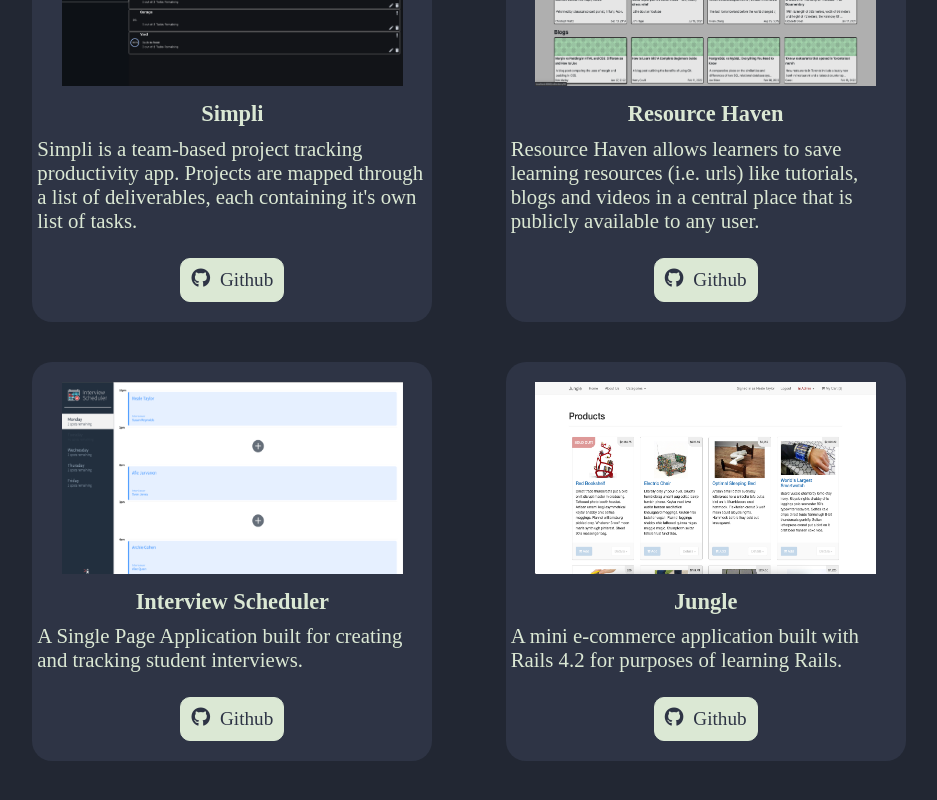
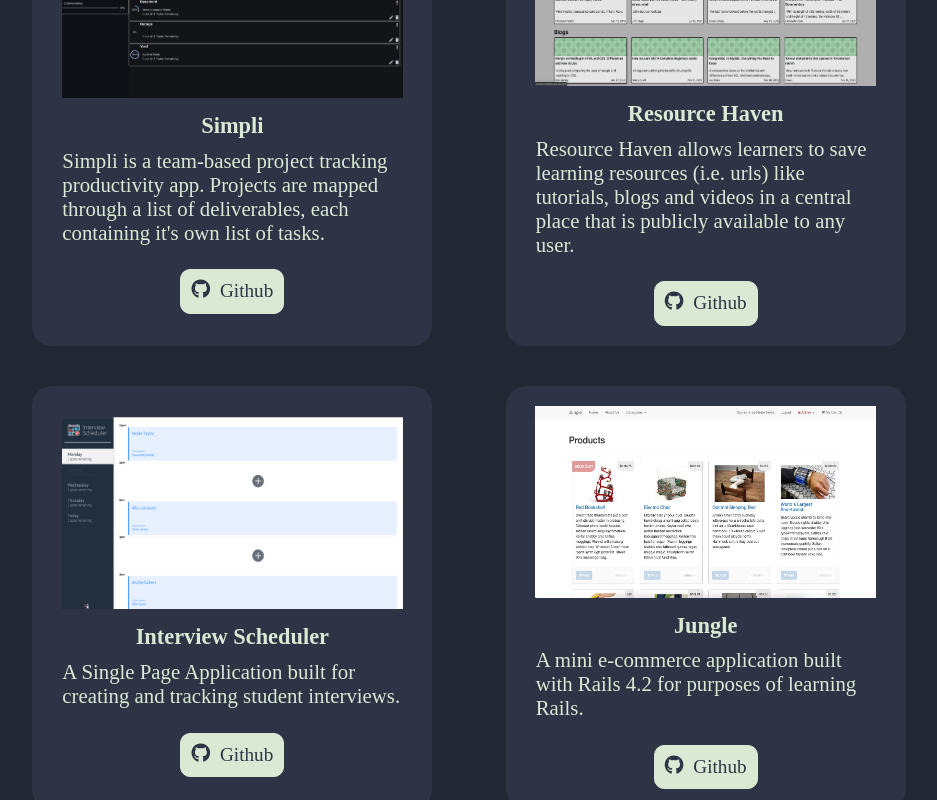
Before and after one commit to NealePT/nealetaylorcom, a React (Create React App) app in the folder react-site/: page / in a window 1280 px wide. Shown: the part 2740-3540 px from the top of the page, without its empty margins (171-1108 px from the left). Built offline with nearby package versions, Linux system fonts and the light colour scheme.

Commit message:
change margin on h6

```diff
--- a/react-site/src/components/Projects.scss
+++ b/react-site/src/components/Projects.scss
@@ -40,7 +40,7 @@
 }
 
 .item h6 {
-  margin: 5px;
+  margin: 5px 30px 5px 30px;
   font-size: 1.3rem;
   font-weight: normal;
 }
```
